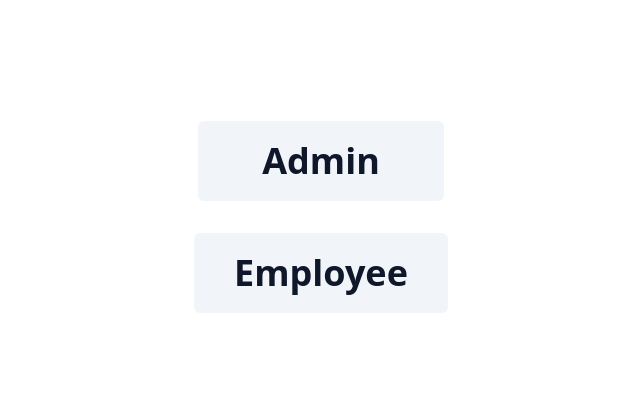
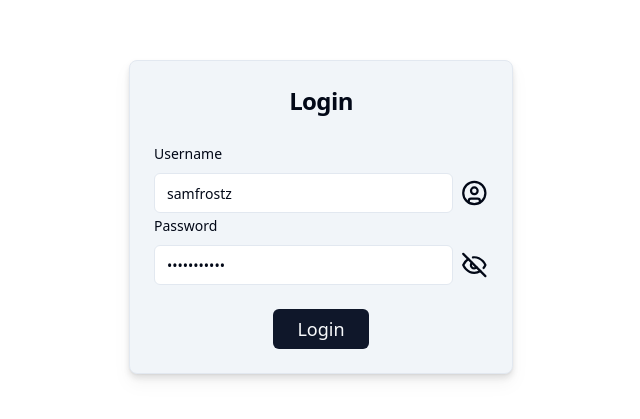
Before and after one commit to Sam-Frost/Inventory-Management-Frontend, a React (Vite) app: page / in a window 1280 px wide. Shown: the part 183-602 px from the top of the page, without its empty margins (319-959 px from the left). Built offline with nearby package versions, Linux system fonts and the light colour scheme; no server answers.

Commit message:
Homepage shifted to login

```diff
--- a/src/main.tsx
+++ b/src/main.tsx
@@ -11,7 +11,7 @@ import { RecoilRoot } from "recoil";
 
 import "./index.css";
 import Layout from "./Layout.tsx";
-import Home from "./pages/Home.tsx";
+// import Home from "./pages/Home.tsx";
 import AdminDashboard from "./pages/AdminDashboard/AdminDashboard.tsx";
 import App from "./App.tsx";
 
@@ -40,7 +40,7 @@ import Login from "./pages/Login.tsx";
 const router = createBrowserRouter(
   createRoutesFromElements(
     <Route path="/">
-      <Route path="" element={<Home />} />
+      <Route path="" element={<Login />} />
       <Route path="login" element={<Login />} />
 
 
```
